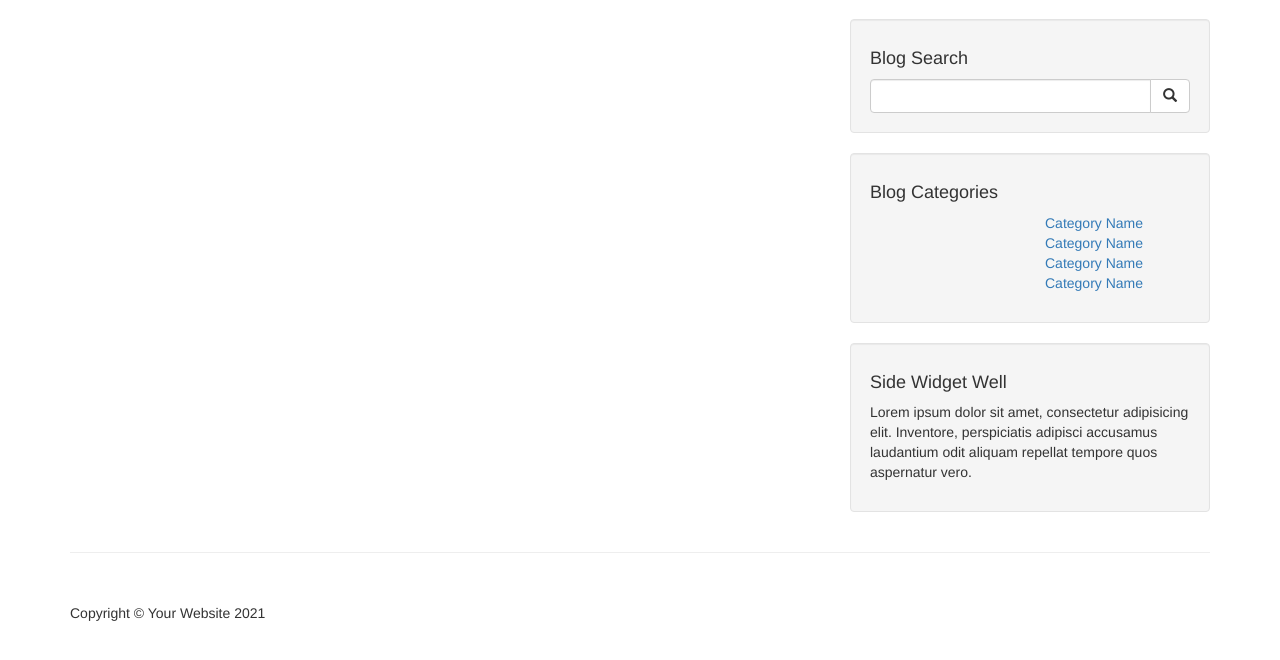
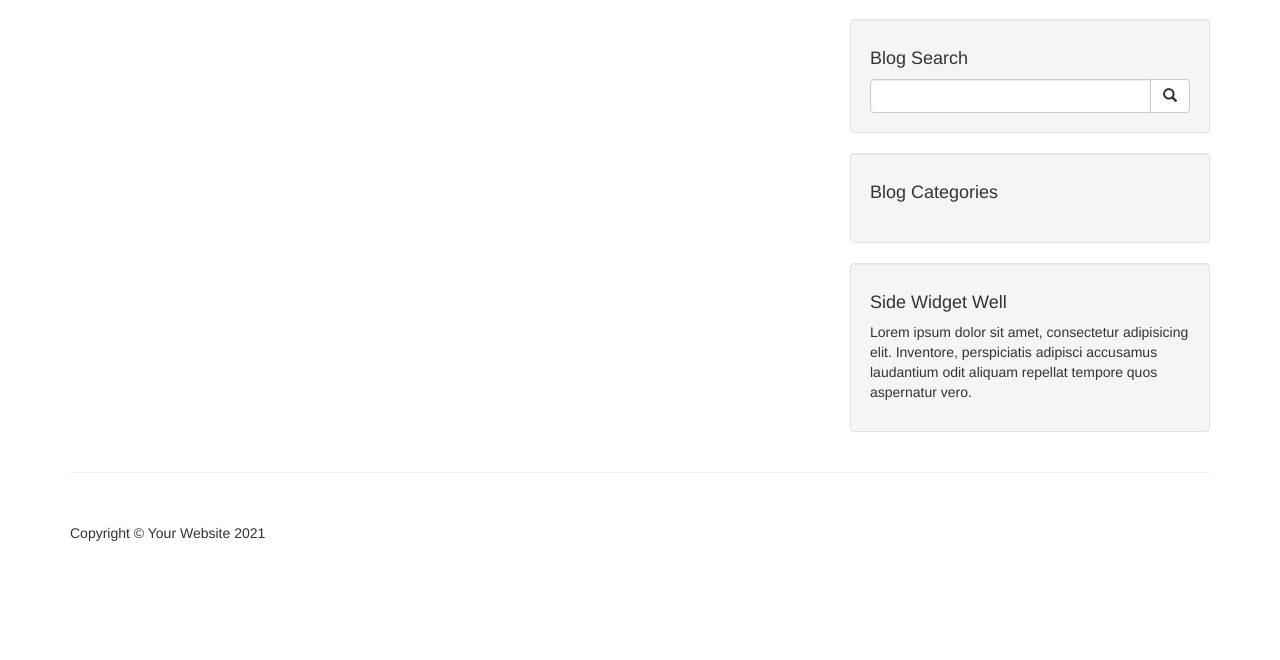
Before and after one commit to glenn-watt/basicCMS, a PHP site: page /index.php in a window 1280 px wide. Shown: the part 51-711 px from the top of the page. Run offline with PHP 8.4, Linux system fonts and the light colour scheme; data that the repository does not hold is empty.

Commit message:
Remove html <li> category placeholders

```diff
--- a/includes/sidebar.php
+++ b/includes/sidebar.php
@@ -20,7 +20,7 @@
     <div class="well">
         <h4>Blog Categories</h4>
         <div class="row">
-            <div class="col-lg-6">
+            <div class="col-lg-12">
                 <ul class="list-unstyled">
                     <?php
                     $query = "SELECT * FROM categories";
@@ -34,18 +34,7 @@
                 </ul>
             </div>
             <!-- /.col-lg-6 -->
-            <div class="col-lg-6">
-                <ul class="list-unstyled">
-                    <li><a href="#">Category Name</a>
-                    </li>
-                    <li><a href="#">Category Name</a>
-                    </li>
-                    <li><a href="#">Category Name</a>
-                    </li>
-                    <li><a href="#">Category Name</a>
-                    </li>
-                </ul>
-            </div>
+
             <!-- /.col-lg-6 -->
         </div>
         <!-- /.row -->
```
